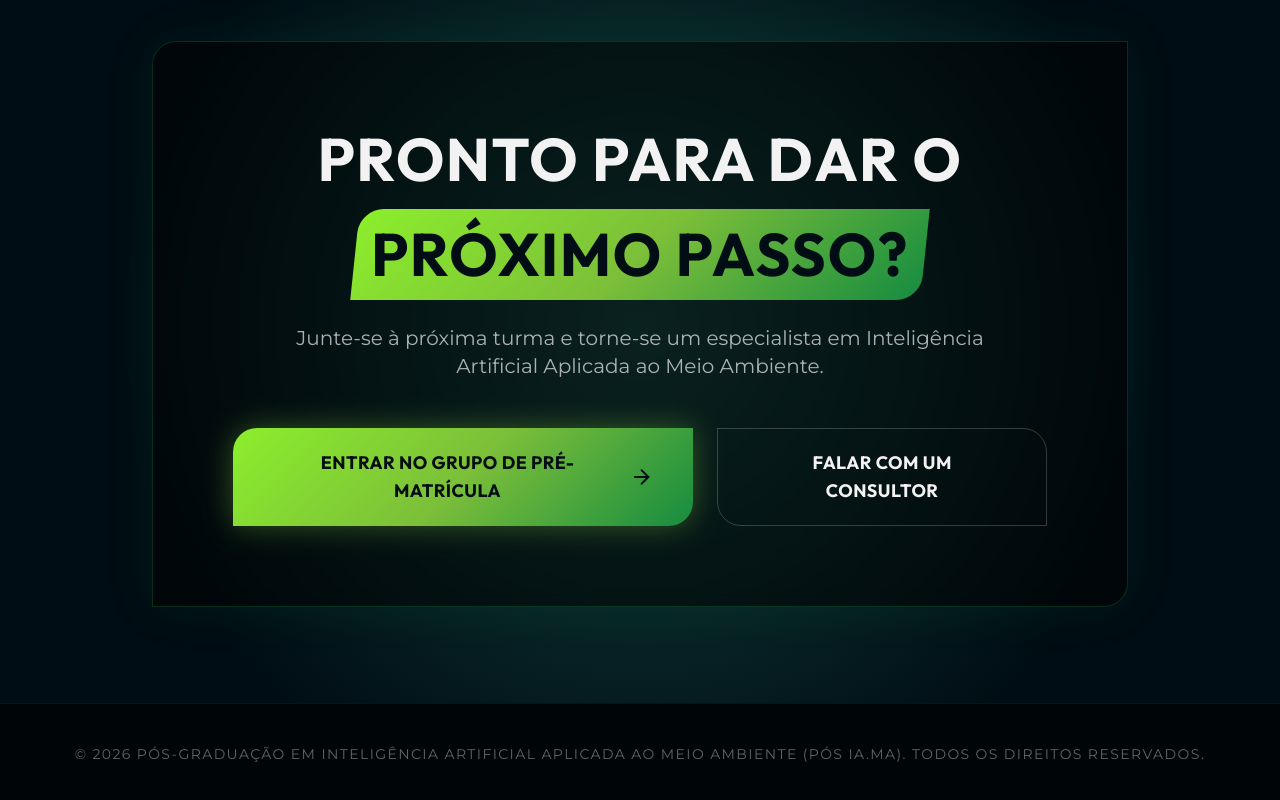
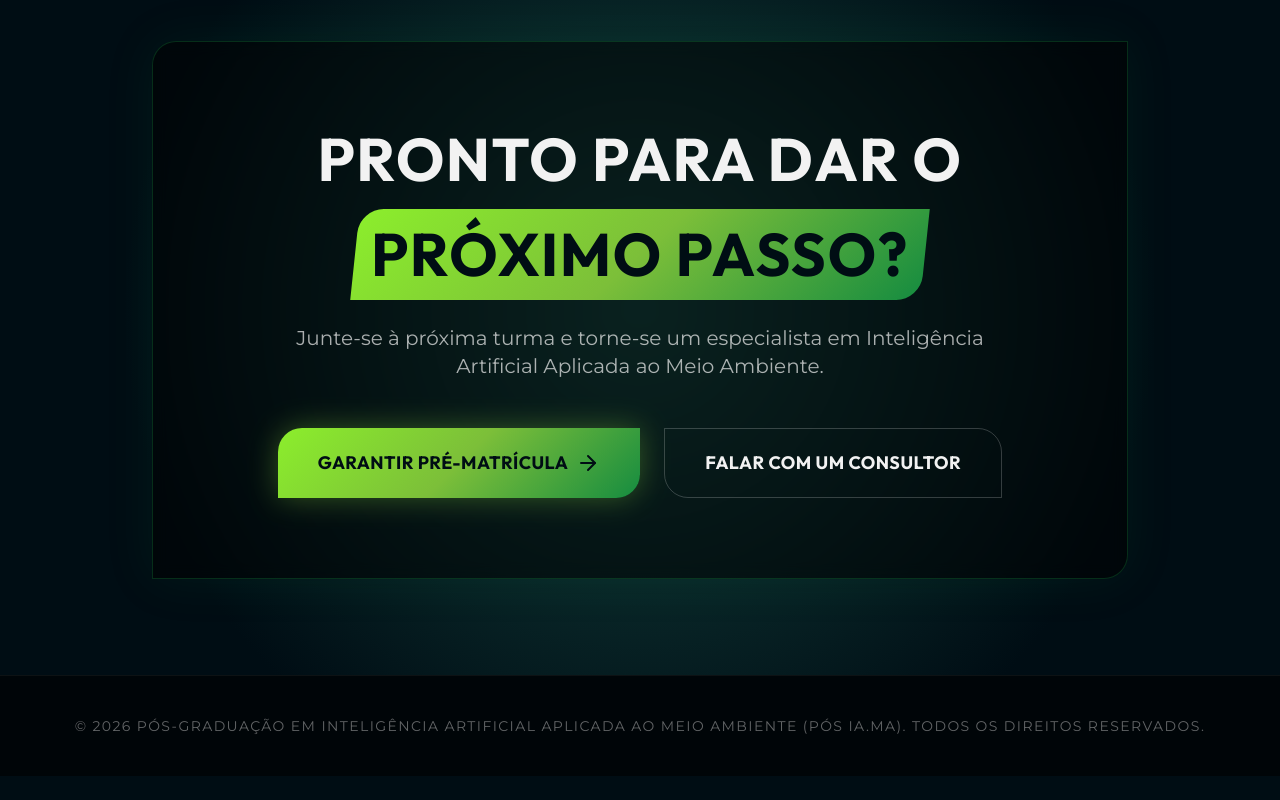
Before and after one commit to henriquegsantos149/pos-iama, a React (Vite) app: page / in a window 1280 px wide. Shown: the part 8299-9099 px from the top of the page. After the commit the page ends 9075 px from the top, so only its background shows below. Built offline with nearby package versions, Linux system fonts and the light colour scheme.

Commit message:
style: change cta text to garantir pre-matricula

```diff
--- a/src/components/CallToAction.tsx
+++ b/src/components/CallToAction.tsx
@@ -44,7 +44,7 @@ export default function CallToAction({ onOpenModal }: CallToActionProps) {
                 className="shape-leaf group relative inline-flex items-center justify-center gap-3 px-10 py-5 bg-brand-gradient text-[var(--color-brand-dark)] font-bold text-lg overflow-hidden transition-transform hover:scale-105 active:scale-95 w-full sm:w-auto shadow-[0_0_30px_rgba(124,191,57,0.4)] cursor-pointer"
               >
               <span className="relative z-10 flex items-center gap-2 uppercase tracking-wide font-primary">
-                Entrar no Grupo de Pré-Matrícula
+                Garantir Pré-Matrícula
                 <ArrowRight className="w-6 h-6 transition-transform group-hover:translate-x-1" />
               </span>
               <div className="absolute inset-0 bg-white/20 translate-y-full group-hover:translate-y-0 transition-transform duration-300 ease-in-out"></div>
--- a/src/components/StickyCTA.tsx
+++ b/src/components/StickyCTA.tsx
@@ -47,7 +47,7 @@ export default function StickyCTA({ onOpenModal }: StickyCTAProps) {
             <div className="relative z-10 flex items-center gap-2 md:gap-3">
               <MessageCircle className="w-5 h-5 md:w-6 md:h-6 animate-pulse" />
               <span className="font-primary font-extrabold uppercase tracking-wider text-base md:text-lg">
-                Entrar no Grupo de Pré-Matrícula
+                Garantir Pré-Matrícula
               </span>
             </div>
 
```
